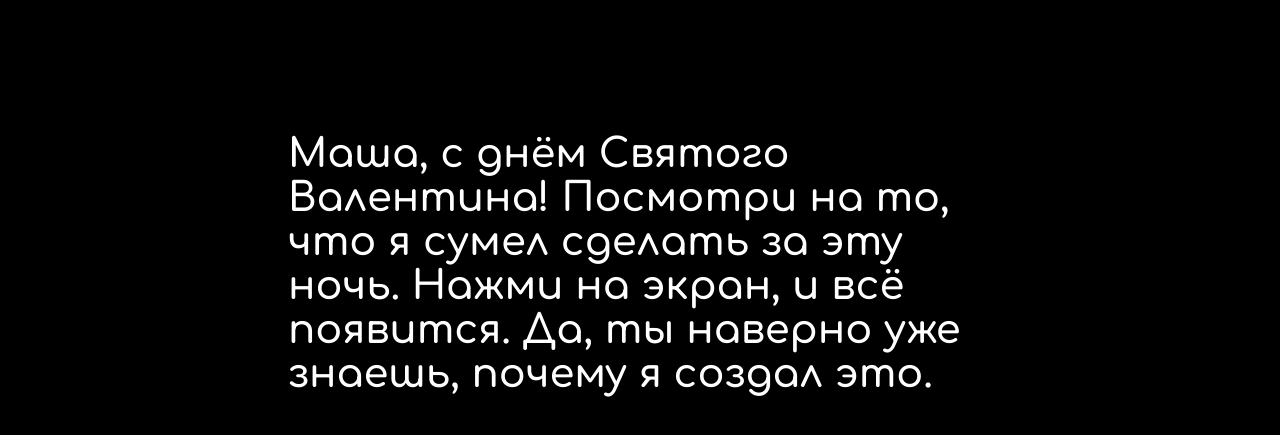
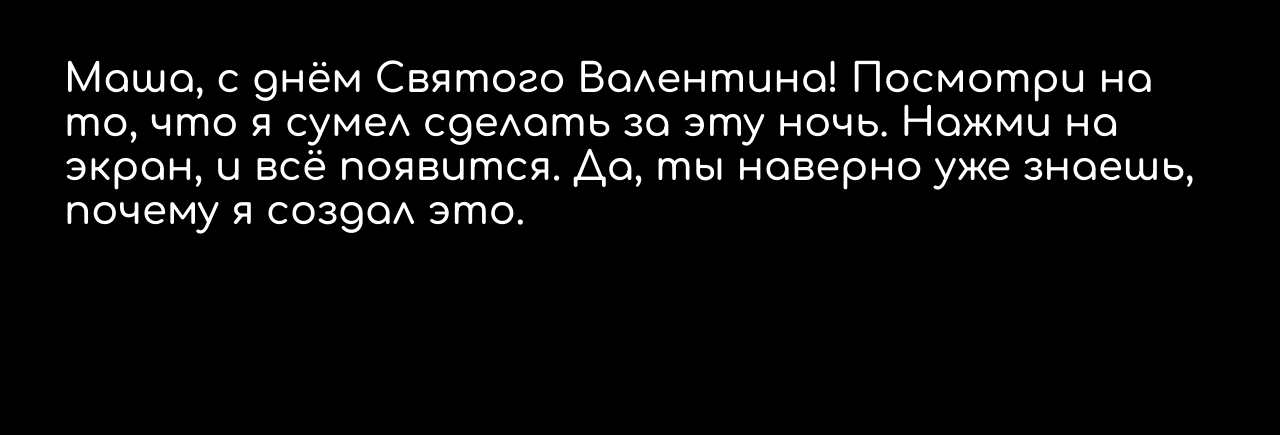
Before and after one commit to Denzemenn/denzemenn.github.io, a plain HTML site: page index.html in a window 1280 px wide. Shown: the part 193-628 px from the top of the page. Drawn offline with nearby package versions, Linux system fonts and the light colour scheme.

Commit message:
Update style.css

```diff
--- a/style.css
+++ b/style.css
@@ -18,18 +18,17 @@ canvas {
   background-color: #000;
   color:white;
   display: flex;
+  justify-content: center;
   align-items: center;
-  justify-content: center;
   z-index: 1001;
+  animation: fade 2s 3s 1 normal;
 }
 
 .preloader-text {
   position: relative;
-  width: 55%;
-  height: 70px;
-  bottom: 40px;
+  width: 90%;
+  height: 300px;
   font-size: 40px;
   font-weight: 600;
   font-family: Comfortaa;
-  animation: fade 2s 10s 1 normal
 }
```
